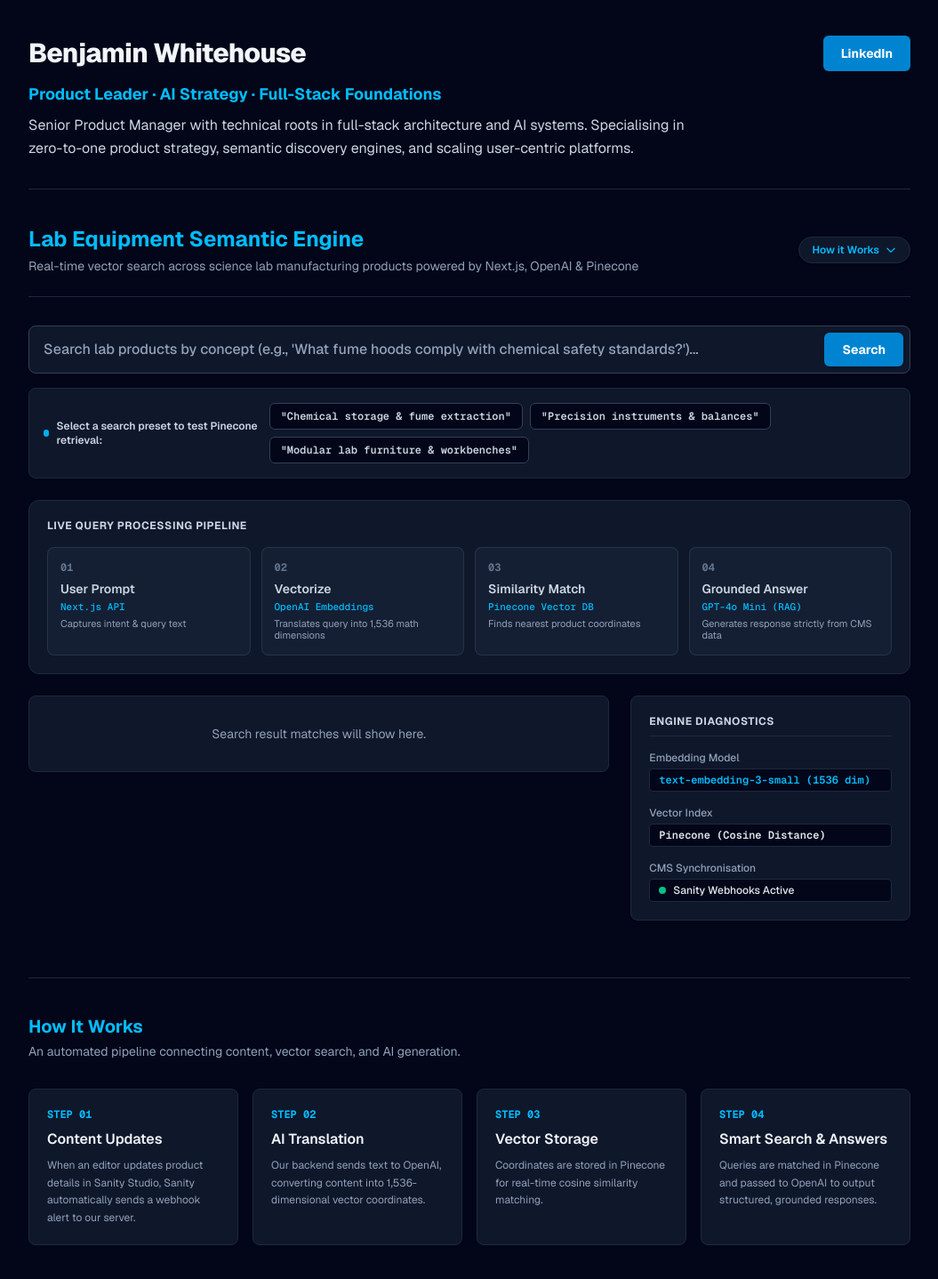
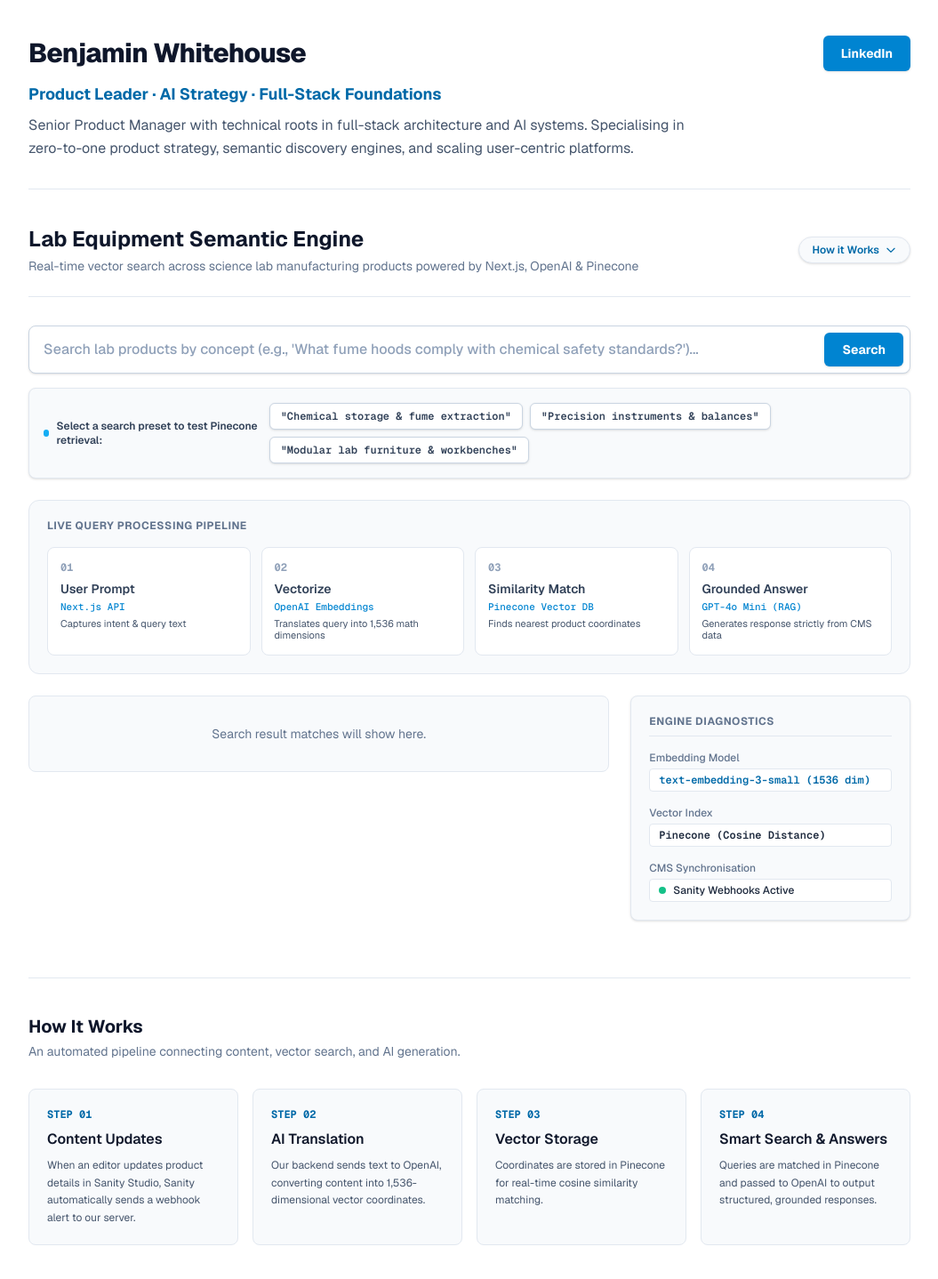
Before and after one commit to bpwhitehouse/discovery-engine, a Next.js app: page /demo in a window 1280 px wide. Shown: the top 1438 px of the page at 89% size, without its empty margins (112-1167 px from the left). Built offline with nearby package versions, Linux system fonts and the light colour scheme.

Commit message:
New demo page style

```diff
--- a/src/app/demo/page.tsx
+++ b/src/app/demo/page.tsx
@@ -56,8 +56,8 @@ export function SearchPipelineVisualizer({
   ];
 
   return (
-    <div className="bg-slate-900 border border-slate-800 rounded-xl p-5 my-6">
-      <h3 className="text-xs font-bold uppercase tracking-wider text-slate-300 mb-4">
+    <div className="bg-slate-50 border border-slate-200 rounded-xl p-5 my-6">
+      <h3 className="text-xs font-bold uppercase tracking-wider text-slate-500 mb-4">
         Live Query Processing Pipeline
       </h3>
 
@@ -71,31 +71,31 @@ export function SearchPipelineVisualizer({
               key={step.num}
               className={`p-3.5 rounded-lg border transition-all ${
                 isActive
-                  ? 'bg-sky-950/80 border-sky-500 shadow-lg shadow-sky-500/20'
+                  ? 'bg-sky-50 border-sky-500 shadow-sm shadow-sky-100'
                   : isDone
-                  ? 'bg-slate-800/90 border-emerald-500/80'
-                  : 'bg-slate-800/50 border-slate-700/60 text-slate-400'
+                  ? 'bg-emerald-50/80 border-emerald-400'
+                  : 'bg-white border-slate-200 text-slate-500'
               }`}
             >
               <div className="flex items-center justify-between mb-1.5">
                 <span
                   className={`text-xs font-mono font-bold ${
-                    isActive ? 'text-sky-300' : isDone ? 'text-emerald-400' : 'text-slate-500'
+                    isActive ? 'text-sky-700' : isDone ? 'text-emerald-700' : 'text-slate-400'
                   }`}
                 >
                   {step.num}
                 </span>
                 {step.time && (
-                  <span className="text-[10px] font-mono bg-slate-950 px-1.5 py-0.5 rounded text-slate-300 border border-slate-800">
+                  <span className="text-[10px] font-mono bg-slate-100 px-1.5 py-0.5 rounded text-slate-700 border border-slate-200">
                     {step.time}
                   </span>
                 )}
               </div>
-              <h4 className={`text-sm font-semibold mb-0.5 ${isActive || isDone ? 'text-slate-100' : 'text-slate-300'}`}>
+              <h4 className={`text-sm font-semibold mb-0.5 ${isActive || isDone ? 'text-slate-900' : 'text-slate-700'}`}>
                 {step.title}
               </h4>
-              <p className="text-[11px] font-mono text-sky-400 font-medium mb-1">{step.tech}</p>
-              <p className="text-[11px] text-slate-400 leading-tight">{step.desc}</p>
+              <p className="text-[11px] font-mono text-sky-600 font-medium mb-1">{step.tech}</p>
+              <p className="text-[11px] text-slate-600 leading-tight">{step.desc}</p>
             </div>
           );
         })}
@@ -150,13 +150,13 @@ export default function DiscoveryEngineDemo() {
   };
 
   return (
-    <div className="min-h-screen bg-slate-950 text-slate-100 font-sans antialiased">
+    <div className="min-h-screen bg-white text-slate-900 font-sans antialiased">
       <div className="max-w-5xl mx-auto px-4 py-10">
 
-        {/* Header matching site theme */}
-        <header className="mb-10 pb-8 border-b border-slate-800">
+        {/* Header */}
+        <header className="mb-10 pb-8 border-b border-slate-200">
           <div className="flex flex-col sm:flex-row sm:items-center justify-between gap-4 mb-3">
-            <h1 className="text-3xl font-extrabold tracking-tight text-slate-100 m-0">
+            <h1 className="text-3xl font-extrabold tracking-tight text-slate-900 m-0">
               Benjamin Whitehouse
             </h1>
             <div>
@@ -164,38 +164,38 @@ export default function DiscoveryEngineDemo() {
                 href="https://www.linkedin.com/in/bpwhitehouse"
                 target="_blank"
                 rel="noopener noreferrer"
-                className="inline-flex items-center gap-2 px-5 py-2.5 rounded-md text-sm font-bold text-white bg-sky-600 hover:bg-sky-500 transition-colors shadow-sm"
+                className="inline-flex items-center gap-2 px-5 py-2.5 rounded-md text-sm font-bold text-white bg-sky-600 hover:bg-sky-700 transition-colors shadow-sm"
               >
                 LinkedIn
               </a>
             </div>
           </div>
 
-          <p className="text-sky-400 text-lg font-bold mb-2">
+          <p className="text-sky-700 text-lg font-bold mb-2">
             Product Leader · AI Strategy · Full-Stack Foundations
           </p>
 
-          <p className="text-slate-300 text-base leading-relaxed max-w-3xl">
+          <p className="text-slate-600 text-base leading-relaxed max-w-3xl">
             Senior Product Manager with technical roots in full-stack architecture and AI systems.
             Specialising in zero-to-one product strategy, semantic discovery engines, and scaling user-centric platforms.
           </p>
         </header>
 
         {/* Demo Section Header */}
-        <div className="mb-8 border-b border-slate-800 pb-6 flex flex-col sm:flex-row sm:items-center justify-between gap-4">
+        <div className="mb-8 border-b border-slate-200 pb-6 flex flex-col sm:flex-row sm:items-center justify-between gap-4">
           <div>
-            <h2 className="text-2xl font-bold text-sky-400">Lab Equipment Semantic Engine</h2>
-            <p className="text-slate-400 text-sm mt-1">
+            <h2 className="text-2xl font-bold text-slate-900">Lab Equipment Semantic Engine</h2>
+            <p className="text-slate-500 text-sm mt-1">
               Real-time vector search across science lab manufacturing products powered by Next.js, OpenAI &amp; Pinecone
             </p>
           </div>
 
           <a
             href="#how-it-works"
-            className="w-fit inline-flex items-center gap-1.5 bg-slate-900 hover:bg-slate-800 text-sky-400 border border-slate-800 hover:border-sky-500 text-xs px-3.5 py-1.5 rounded-full font-semibold transition-all shadow-sm group"
+            className="w-fit inline-flex items-center gap-1.5 bg-slate-50 hover:bg-slate-100 text-sky-700 border border-slate-200 hover:border-sky-500 text-xs px-3.5 py-1.5 rounded-full font-semibold transition-all shadow-sm group"
           >
             <span>How it Works</span>
-            <svg className="w-3.5 h-3.5 text-sky-400 group-hover:translate-y-0.5 transition-transform" fill="none" stroke="currentColor" viewBox="0 0 24 24">
+            <svg className="w-3.5 h-3.5 text-sky-700 group-hover:translate-y-0.5 transition-transform" fill="none" stroke="currentColor" viewBox="0 0 24 24">
               <path strokeLinecap="round" strokeLinejoin="round" strokeWidth="2" d="M19 9l-7 7-7-7" />
             </svg>
           </a>
@@ -210,40 +210,40 @@ export default function DiscoveryEngineDemo() {
               onChange={(e) => setQuery(e.target.value)}
               onKeyDown={(e) => e.key === 'Enter' && handleSearch()}
               placeholder="Search lab products by concept (e.g., 'What fume hoods comply with chemical safety standards?')..."
-              className="w-full bg-slate-900 border border-slate-700 rounded-lg px-4 py-3.5 pr-32 text-slate-100 placeholder-slate-400 font-medium focus:outline-none focus:ring-2 focus:ring-sky-500 focus:border-sky-500 shadow-sm"
+              className="w-full bg-white border border-slate-300 rounded-lg px-4 py-3.5 pr-32 text-slate-900 placeholder-slate-400 font-medium focus:outline-none focus:ring-2 focus:ring-sky-500 focus:border-sky-500 shadow-sm"
               aria-label="Search laboratory products"
             />
             <button
               onClick={() => handleSearch()}
               disabled={loading}
-              className="absolute right-2 top-2 bottom-2 bg-sky-600 hover:bg-sky-500 disabled:bg-slate-800 disabled:text-slate-500 text-white font-bold px-5 rounded-md text-sm transition-colors shadow"
+              className="absolute right-2 top-2 bottom-2 bg-sky-600 hover:bg-sky-700 disabled:bg-slate-100 disabled:text-slate-400 text-white font-bold px-5 rounded-md text-sm transition-colors shadow"
             >
               {loading ? 'Searching...' : 'Search'}
             </button>
           </div>
 
           {/* Preset Queries Bar */}
-          <div className="bg-slate-900 border border-slate-800 rounded-lg p-4 flex flex-col sm:flex-row sm:items-center justify-between gap-3 shadow-sm">
-            <div className="flex items-center gap-2 text-slate-300 text-xs font-semibold">
-              <span className="flex h-2 w-2 rounded-full bg-sky-400 animate-pulse"></span>
+          <div className="bg-slate-50 border border-slate-200 rounded-lg p-4 flex flex-col sm:flex-row sm:items-center justify-between gap-3 shadow-sm">
+            <div className="flex items-center gap-2 text-slate-700 text-xs font-semibold">
+              <span className="flex h-2 w-2 rounded-full bg-sky-500 animate-pulse"></span>
               <span>Select a search preset to test Pinecone retrieval:</span>
             </div>
             <div className="flex flex-wrap items-center gap-2">
               <button
                 onClick={() => runPreset('Chemical storage and fume extraction systems')}
-                className="text-xs bg-slate-950 hover:bg-slate-800 hover:text-sky-300 border border-slate-700 text-slate-300 px-3 py-1.5 rounded-md font-mono transition-all font-semibold"
+                className="text-xs bg-white hover:bg-slate-100 border border-slate-300 text-slate-700 hover:text-sky-700 px-3 py-1.5 rounded-md font-mono transition-all font-semibold shadow-sm"
               >
                 "Chemical storage &amp; fume extraction"
               </button>
               <button
                 onClick={() => runPreset('High-precision analytical balances and laboratory instruments')}
-                className="text-xs bg-slate-950 hover:bg-slate-800 hover:text-sky-300 border border-slate-700 text-slate-300 px-3 py-1.5 rounded-md font-mono transition-all font-semibold"
+                className="text-xs bg-white hover:bg-slate-100 border border-slate-300 text-slate-700 hover:text-sky-700 px-3 py-1.5 rounded-md font-mono transition-all font-semibold shadow-sm"
               >
                 "Precision instruments &amp; balances"
               </button>
               <button
                 onClick={() => runPreset('Custom modular lab furniture and ESD workbench setup')}
-                className="text-xs bg-slate-950 hover:bg-slate-800 hover:text-sky-300 border border-slate-700 text-slate-300 px-3 py-1.5 rounded-md font-mono transition-all font-semibold"
+                className="text-xs bg-white hover:bg-slate-100 border border-slate-300 text-slate-700 hover:text-sky-700 px-3 py-1.5 rounded-md font-mono transition-all font-semibold shadow-sm"
               >
                 "Modular lab furniture &amp; workbenches"
               </button>
@@ -258,49 +258,49 @@ export default function DiscoveryEngineDemo() {
         <div className="grid grid-cols-1 lg:grid-cols-3 gap-6">
           <div className="lg:col-span-2 space-y-4">
             {loading && (
-              <div className="bg-slate-900 border border-slate-800 rounded-lg p-8 text-center animate-pulse">
-                <p className="text-sky-400 text-sm font-semibold">Generating embeddings &amp; querying vector index...</p>
+              <div className="bg-slate-50 border border-slate-200 rounded-lg p-8 text-center animate-pulse">
+                <p className="text-sky-700 text-sm font-semibold">Generating embeddings &amp; querying vector index...</p>
               </div>
             )}
 
             {error && (
-              <div className="bg-red-950/40 border border-red-800 rounded-lg p-5 text-center">
-                <p className="text-red-300 text-sm font-semibold">{error}</p>
+              <div className="bg-red-50 border border-red-200 rounded-lg p-5 text-center">
+                <p className="text-red-700 text-sm font-semibold">{error}</p>
               </div>
             )}
 
             {!loading && !hasSearched && !error && (
-              <div className="bg-slate-900 border border-slate-800 rounded-lg p-8 text-center">
-                <p className="text-slate-400 text-sm">Search result matches will show here.</p>
+              <div className="bg-slate-50 border border-slate-200 rounded-lg p-8 text-center">
+                <p className="text-slate-500 text-sm">Search result matches will show here.</p>
               </div>
             )}
 
             {!loading && hasSearched && results.length === 0 && !error && (
-              <div className="bg-slate-900 border border-slate-800 rounded-lg p-8 text-center">
-                <p className="text-slate-400 text-sm">No product vector matches found for your query.</p>
+              <div className="bg-slate-50 border border-slate-200 rounded-lg p-8 text-center">
+                <p className="text-slate-500 text-sm">No product vector matches found for your query.</p>
               </div>
             )}
 
             {!loading && results.length > 0 && (
               <div className="space-y-4">
                 {results.map((item) => (
-                  <div key={item.id} className="bg-slate-900 border border-slate-800 rounded-lg p-5 space-y-3 shadow-sm">
+                  <div key={item.id} className="bg-white border border-slate-200 rounded-lg p-5 space-y-3 shadow-sm">
                     <div className="flex items-center justify-between">
-                      <span className="text-xs font-bold uppercase tracking-wider text-sky-400 bg-sky-950/80 border border-sky-800 px-2 py-0.5 rounded">
+                      <span className="text-xs font-bold uppercase tracking-wider text-sky-800 bg-sky-50 border border-sky-200 px-2 py-0.5 rounded">
                         Score: {(item.score * 100).toFixed(0)}% Match
                       </span>
-                      <span className="text-xs text-slate-500 font-mono font-medium">
+                      <span className="text-xs text-slate-400 font-mono font-medium">
                         {item.sanityId ? `Sanity ID: ${item.sanityId}` : `SKU/ID: ${item.id}`}
                       </span>
                     </div>
-                    <h4 className="text-lg font-bold text-slate-100">{item.title}</h4>
-                    <p className="text-sm text-slate-300 leading-relaxed">
+                    <h4 className="text-lg font-bold text-slate-900">{item.title}</h4>
+                    <p className="text-sm text-slate-600 leading-relaxed">
                       {item.description}
                     </p>
                     {item.tags && item.tags.length > 0 && (
                       <div className="flex flex-wrap gap-1.5 pt-2">
                         {item.tags.map((tag) => (
-                          <span key={tag} className="text-xs bg-slate-950 text-slate-400 border border-slate-800 px-2 py-0.5 rounded font-medium">
+                          <span key={tag} className="text-xs bg-slate-100 text-slate-600 border border-slate-200 px-2 py-0.5 rounded font-medium">
                             {tag}
                           </span>
                         ))}
@@ -313,40 +313,40 @@ export default function DiscoveryEngineDemo() {
           </div>
 
           {/* Engine Diagnostics Sidebar */}
-          <div className="bg-slate-900 border border-slate-800 rounded-lg p-5 h-fit space-y-4 shadow-sm">
-            <h3 className="text-xs font-bold text-slate-300 uppercase tracking-wider border-b border-slate-800 pb-2">
+          <div className="bg-slate-50 border border-slate-200 rounded-lg p-5 h-fit space-y-4 shadow-sm">
+            <h3 className="text-xs font-bold text-slate-500 uppercase tracking-wider border-b border-slate-200 pb-2">
               Engine Diagnostics
             </h3>
 
             <div>
-              <span className="text-xs text-slate-400 font-medium block mb-1">Embedding Model</span>
-              <span className="text-xs font-mono bg-slate-950 border border-slate-800 text-sky-400 px-2.5 py-1 rounded block font-semibold">
+              <span className="text-xs text-slate-500 font-medium block mb-1">Embedding Model</span>
+              <span className="text-xs font-mono bg-white border border-slate-200 text-sky-700 px-2.5 py-1 rounded block font-semibold">
                 text-embedding-3-small (1536 dim)
               </span>
             </div>
 
             <div>
-              <span className="text-xs text-slate-400 font-medium block mb-1">Vector Index</span>
-              <span className="text-xs font-mono bg-slate-950 border border-slate-800 text-slate-200 px-2.5 py-1 rounded block font-semibold">
+              <span className="text-xs text-slate-500 font-medium block mb-1">Vector Index</span>
+              <span className="text-xs font-mono bg-white border border-slate-200 text-slate-800 px-2.5 py-1 rounded block font-semibold">
                 Pinecone (Cosine Distance)
               </span>
             </div>
 
             <div>
-              <span className="text-xs text-slate-400 font-medium block mb-1">CMS Synchronisation</span>
-              <div className="flex items-center gap-2 bg-slate-950 border border-slate-800 px-2.5 py-1 rounded">
-                <span className="h-2 w-2 rounded-full bg-emerald-400 animate-pulse"></span>
-                <span className="text-xs text-slate-200 font-medium">Sanity Webhooks Active</span>
+              <span className="text-xs text-slate-500 font-medium block mb-1">CMS Synchronisation</span>
+              <div className="flex items-center gap-2 bg-white border border-slate-200 px-2.5 py-1 rounded">
+                <span className="h-2 w-2 rounded-full bg-emerald-500 animate-pulse"></span>
+                <span className="text-xs text-slate-800 font-medium">Sanity Webhooks Active</span>
               </div>
             </div>
 
             {hasSearched && !loading && (
-              <div className="border-t border-slate-800 pt-3">
-                <span className="text-xs text-slate-400 font-medium block mb-1">Latency Breakdown</span>
-                <div className="text-xs font-mono text-slate-300 space-y-1">
-                  <div className="flex justify-between"><span>Embedding API:</span> <span className="text-sky-400 font-semibold">{latency.embedding} ms</span></div>
-                  <div className="flex justify-between"><span>Vector Match:</span> <span className="text-sky-400 font-semibold">{latency.vector} ms</span></div>
-                  <div className="flex justify-between"><span>CMS Hydration:</span> <span className="text-sky-400 font-semibold">{latency.cms} ms</span></div>
+              <div className="border-t border-slate-200 pt-3">
+                <span className="text-xs text-slate-500 font-medium block mb-1">Latency Breakdown</span>
+                <div className="text-xs font-mono text-slate-700 space-y-1">
+                  <div className="flex justify-between"><span>Embedding API:</span> <span className="text-sky-700 font-semibold">{latency.embedding} ms</span></div>
+                  <div className="flex justify-between"><span>Vector Match:</span> <span className="text-sky-700 font-semibold">{latency.vector} ms</span></div>
+                  <div className="flex justify-between"><span>CMS Hydration:</span> <span className="text-sky-700 font-semibold">{latency.cms} ms</span></div>
                 </div>
               </div>
             )}
@@ -354,41 +354,41 @@ export default function DiscoveryEngineDemo() {
         </div>
 
         {/* How It Works Explainer Section */}
-        <section id="how-it-works" className="mt-16 border-t border-slate-800 pt-10 pb-6 text-slate-100">
+        <section id="how-it-works" className="mt-16 border-t border-slate-200 pt-10 pb-6 text-slate-900">
           <div className="mb-8">
-            <h2 className="text-xl font-bold text-sky-400">How It Works</h2>
-            <p className="text-slate-400 text-sm mt-1">An automated pipeline connecting content, vector search, and AI generation.</p>
+            <h2 className="text-xl font-bold text-slate-900">How It Works</h2>
+            <p className="text-slate-500 text-sm mt-1">An automated pipeline connecting content, vector search, and AI generation.</p>
           </div>
 
           <div className="grid grid-cols-1 md:grid-cols-2 lg:grid-cols-4 gap-4">
-            <div className="bg-slate-900 border border-slate-800 rounded-lg p-5 space-y-2">
-              <div className="text-xs font-mono font-bold text-sky-400">STEP 01</div>
-              <h3 className="text-base font-semibold text-slate-100">Content Updates</h3>
-              <p className="text-xs text-slate-400 leading-relaxed">
+            <div className="bg-slate-50 border border-slate-200 rounded-lg p-5 space-y-2">
+              <div className="text-xs font-mono font-bold text-sky-700">STEP 01</div>
+              <h3 className="text-base font-semibold text-slate-900">Content Updates</h3>
+              <p className="text-xs text-slate-600 leading-relaxed">
                 When an editor updates product details in Sanity Studio, Sanity automatically sends a webhook alert to our server.
               </p>
             </div>
 
-            <div className="bg-slate-900 border border-slate-800 rounded-lg p-5 space-y-2">
-              <div className="text-xs font-mono font-bold text-sky-400">STEP 02</div>
-              <h3 className="text-base font-semibold text-slate-100">AI Translation</h3>
-              <p className="text-xs text-slate-400 leading-relaxed">
+            <div className="bg-slate-50 border border-slate-200 rounded-lg p-5 space-y-2">
+              <div className="text-xs font-mono font-bold text-sky-700">STEP 02</div>
+              <h3 className="text-base font-semibold text-slate-900">AI Translation</h3>
+              <p className="text-xs text-slate-600 leading-relaxed">
                 Our backend sends text to OpenAI, converting content into 1,536-dimensional vector coordinates.
               </p>
             </div>
 
-            <div className="bg-slate-900 border border-slate-800 rounded-lg p-5 space-y-2">
-              <div className="text-xs font-mono font-bold text-sky-400">STEP 03</div>
-              <h3 className="text-base font-semibold text-slate-100">Vector Storage</h3>
-              <p className="text-xs text-slate-400 leading-relaxed">
+            <div className="bg-slate-50 border border-slate-200 rounded-lg p-5 space-y-2">
+              <div className="text-xs font-mono font-bold text-sky-700">STEP 03</div>
+              <h3 className="text-base font-semibold text-slate-900">Vector Storage</h3>
+              <p className="text-xs text-slate-600 leading-relaxed">
                 Coordinates are stored in Pinecone for real-time cosine similarity matching.
               </p>
             </div>
 
-            <div className="bg-slate-900 border border-slate-800 rounded-lg p-5 space-y-2">
-              <div className="text-xs font-mono font-bold text-sky-400">STEP 04</div>
-              <h3 className="text-base font-semibold text-slate-100">Smart Search &amp; Answers</h3>
-              <p className="text-xs text-slate-400 leading-relaxed">
+            <div className="bg-slate-50 border border-slate-200 rounded-lg p-5 space-y-2">
+              <div className="text-xs font-mono font-bold text-sky-700">STEP 04</div>
+              <h3 className="text-base font-semibold text-slate-900">Smart Search &amp; Answers</h3>
+              <p className="text-xs text-slate-600 leading-relaxed">
                 Queries are matched in Pinecone and passed to OpenAI to output structured, grounded responses.
               </p>
             </div>
```
